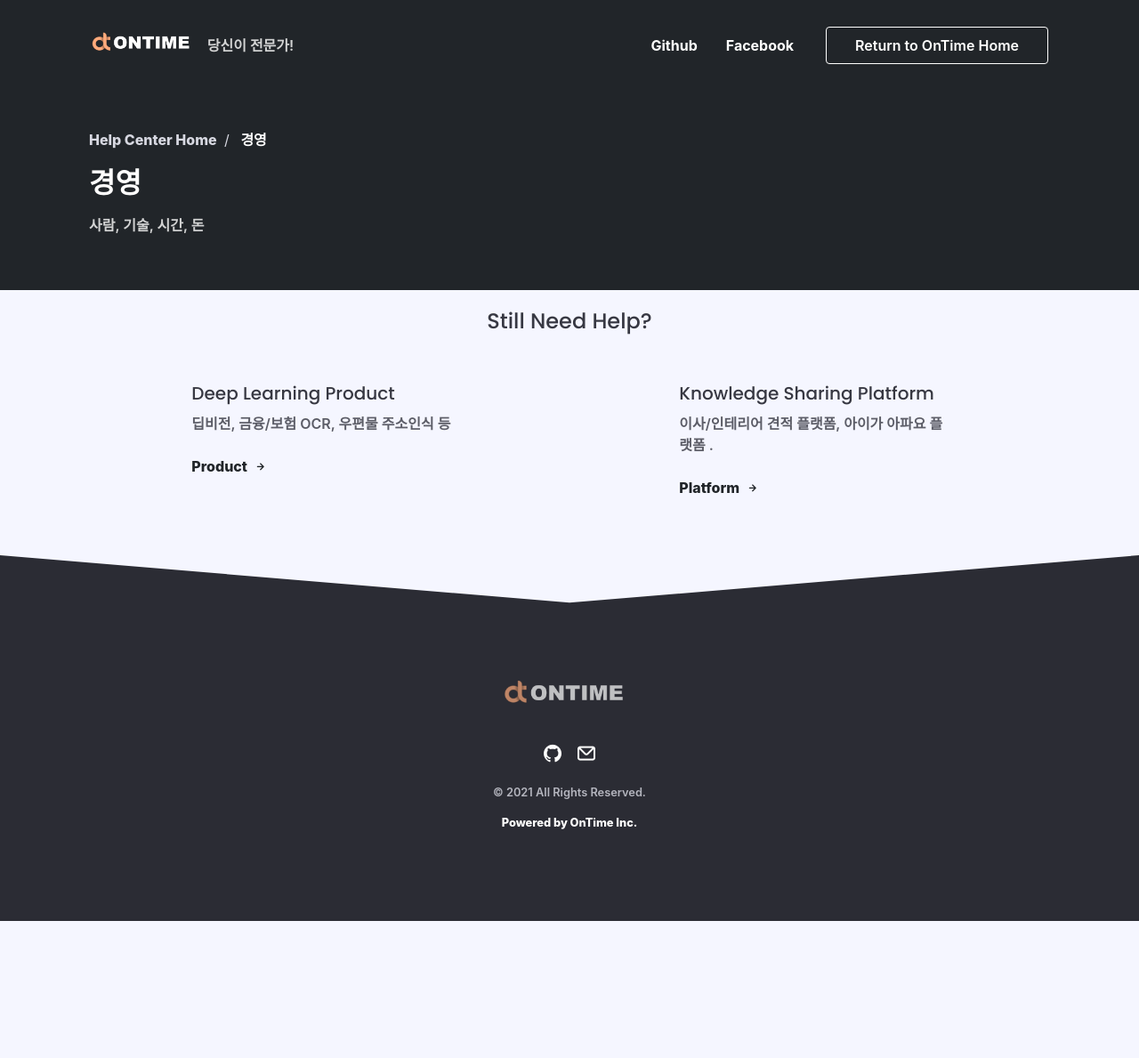
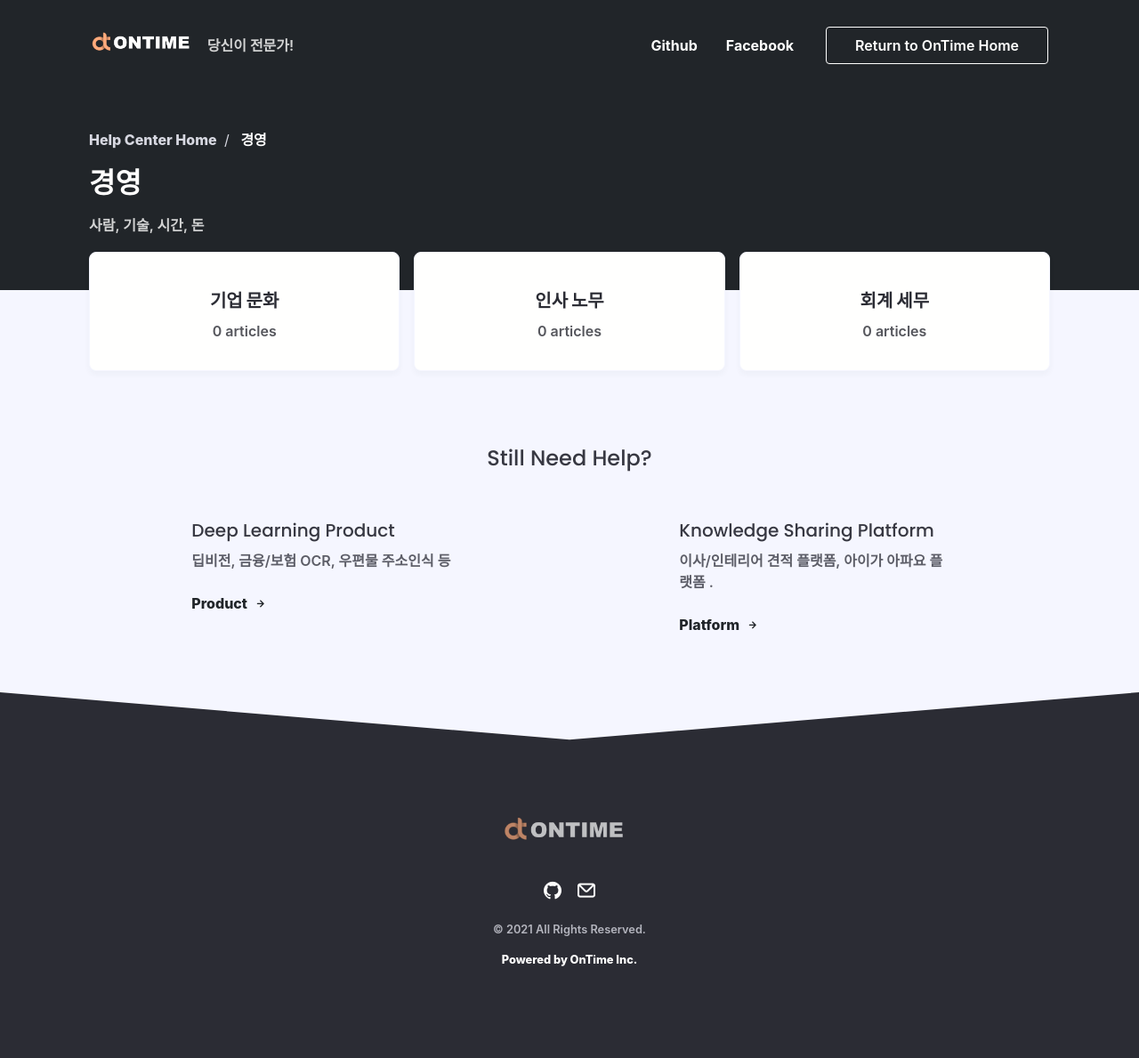
Before and after one commit to ontime-git/ontime-git.github.io, a Jekyll site: the page built from management.html, in a window 1280 px wide. Shown: the whole page at 89% size. Built offline with Jekyll 4.4.1, drawn with Linux system fonts in a browser that asks for light colours; nearby versions of some CDN libraries; some web fonts are replaced; comment, search, counter and statistics services are not loaded; before the commit the page ends 1035 px from its top, so only the background shows below that.

Commit message:
Update subcategory_list.yml

```diff
--- a/_data/subcategory_list.yml
+++ b/_data/subcategory_list.yml
@@ -15,3 +15,19 @@ marketing:
   parent-category: setup
   parent-category-name: Using Subcategories
   description: This is your third subcategory!
+
+culture:
+  name: 기업 문화
+  parent-category: management
+  parent-category-name: 창업! 그 시작
+  description: This is your first subcategory!
+humanresource:
+  name: 인사 노무
+  parent-category: management
+  parent-category-name: Using Subcategories
+  description: This is your second subcategory!
+accounting:
+  name: 회계 세무
+  parent-category: management
+  parent-category-name: Using Subcategories
+  description: This is your third subcategory!
```
